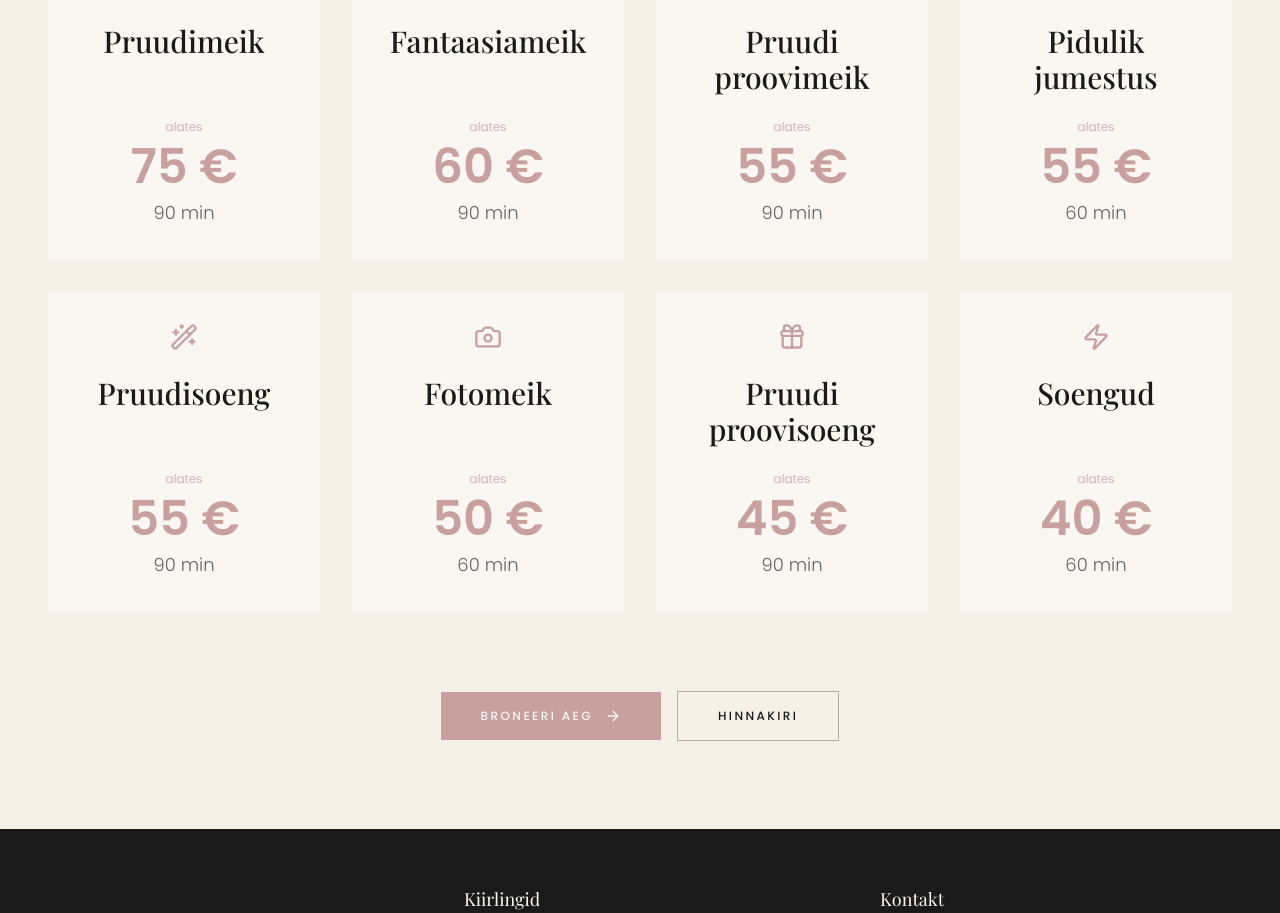
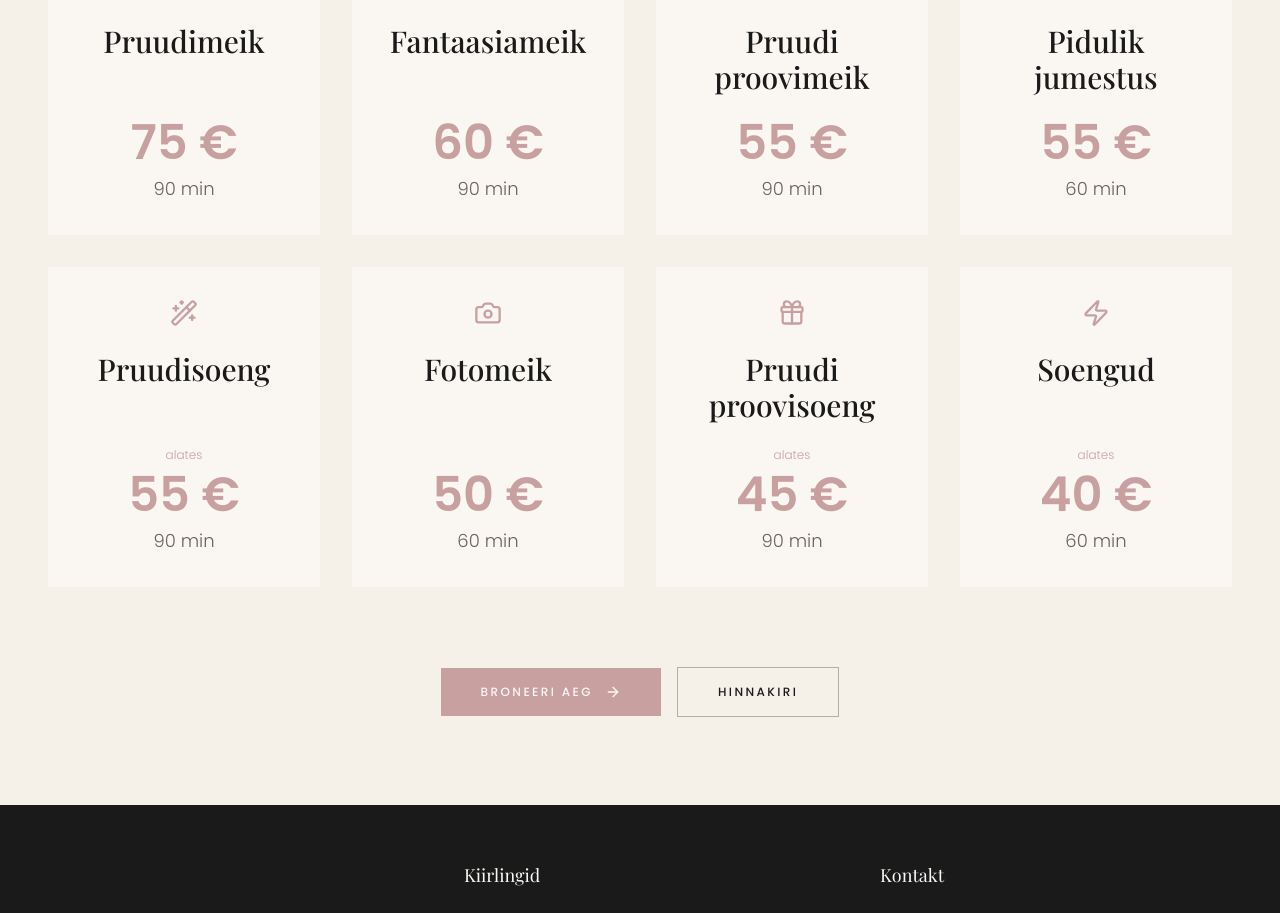
Before and after one commit to 111markus/MakeUpByKristiKliimann, a React (Vite) app: page / in a window 1280 px wide. Shown: the part 2861-3774 px from the top of the page. Built offline with nearby package versions, Linux system fonts and the light colour scheme; no server answers; a web font is replaced by a local one.

Commit message:
home pagel teenused muudatus

```diff
--- a/src/pages/Home.jsx
+++ b/src/pages/Home.jsx
@@ -11,6 +11,10 @@ const MotionH1 = motion.h1
 const MotionP = motion.p
 
 const iconMap = { Camera, Crown, Gift, Heart, Sparkles, Star, Wand2, Zap }
+
+const hairServiceTitles = new Set(['soengud', 'pruudisoeng', 'pruudi proovisoeng'])
+
+const isHairService = (service) => hairServiceTitles.has(String(service.title || '').trim().toLowerCase())
 
 const fallbackServices = [
   {
@@ -415,7 +419,9 @@ export default function Home() {
                     </h3>
                   </div>
                   <div className="flex flex-col items-center gap-2 mt-6">
-                    <p className="text-xs text-rose font-light">alates</p>
+                    {isHairService(service) && (
+                      <p className="text-xs text-rose font-light">alates</p>
+                    )}
                     <p className="text-4xl lg:text-5xl font-semibold text-rose">
                       {service.price}
                       {typeof service.price === 'number' ? ' €' : ''}
```
